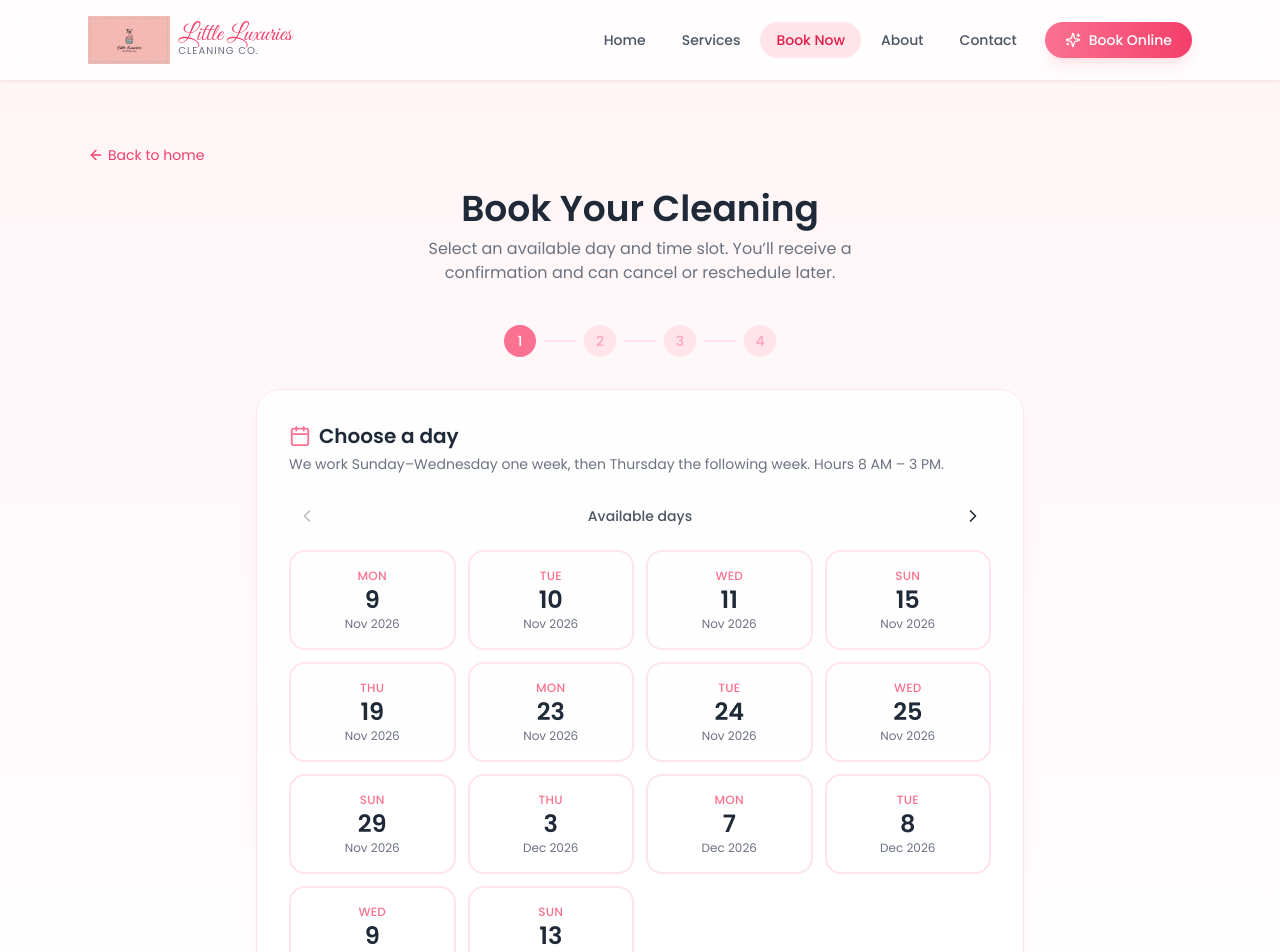
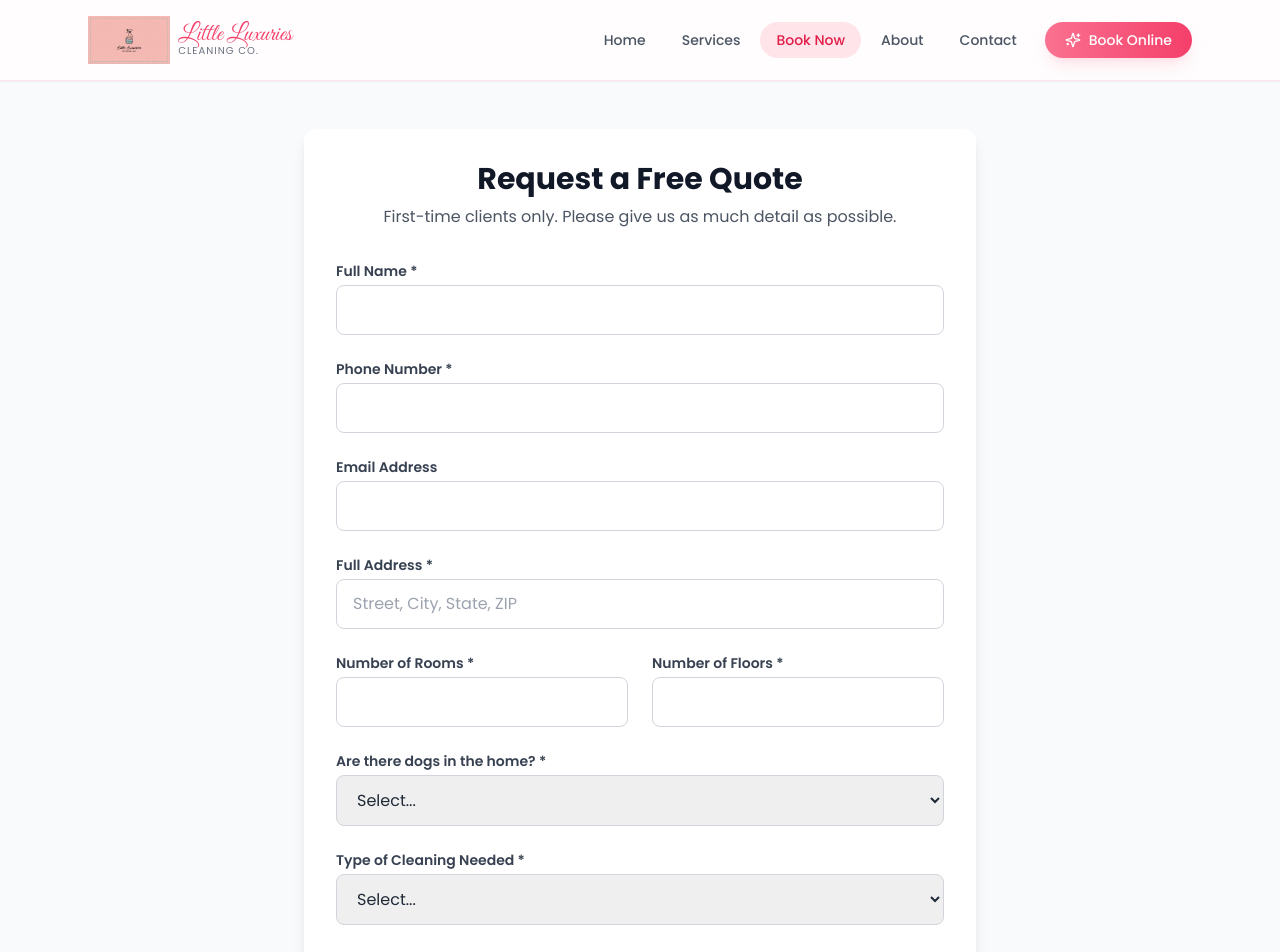
Before and after one commit to igascot47/little-luxuries-cleaning, a React (Vite) app: page /little-luxuries-cleaning/book in a window 1280 px wide. Shown: the top 952 px of the page. Built offline with nearby package versions, Linux system fonts and the light colour scheme.

Commit message:
Replace booking page with free quote request form only

```diff
--- a/src/pages/Booking.jsx
+++ b/src/pages/Booking.jsx
@@ -1,30 +1,188 @@
-import BookingCalendar from '../components/BookingCalendar'
-import { Link } from 'react-router-dom'
-import { ArrowLeft } from 'lucide-react'
+import React, { useState } from 'react';
 
-export default function Booking() {
+const Booking = () => {
+  const [submitted, setSubmitted] = useState(false);
+
+  const handleSubmit = (e) => {
+    e.preventDefault();
+    // For now this just shows success message.
+    // Later we can connect it to Formspree or email.
+    setSubmitted(true);
+  };
+
+  if (submitted) {
+    return (
+      <div className="min-h-screen bg-gray-50 flex items-center justify-center px-4">
+        <div className="max-w-md w-full bg-white p-8 rounded-xl shadow-lg text-center">
+          <h2 className="text-2xl font-bold text-green-700 mb-4">Thank You!</h2>
+          <p className="text-gray-600 mb-6">
+            Your free quote request has been received. We will contact you shortly.
+          </p>
+          <button
+            onClick={() => setSubmitted(false)}
+            className="bg-green-700 text-white px-6 py-2 rounded-lg hover:bg-green-800"
+          >
+            Submit Another Request
+          </button>
+        </div>
+      </div>
+    );
+  }
+
   return (
-    <section className="py-12 md:py-16 bg-gradient-to-b from-blush-50 to-white min-h-[80vh]">
-      <div className="max-w-6xl mx-auto px-4 sm:px-6">
-        <Link
-          to="/"
-          className="inline-flex items-center gap-1 text-sm text-blush-500 hover:underline mb-6"
-        >
-          <ArrowLeft size={16} /> Back to home
-        </Link>
+    <div className="min-h-screen bg-gray-50 py-12 px-4">
+      <div className="max-w-2xl mx-auto bg-white rounded-xl shadow-lg p-8">
+        <h1 className="text-3xl font-bold text-center text-gray-900 mb-2">
+          Request a Free Quote
+        </h1>
+        <p className="text-center text-gray-600 mb-8">
+          First-time clients only. Please give us as much detail as possible.
+        </p>
 
-        <div className="text-center mb-10">
-          <h1 className="text-3xl md:text-4xl font-semibold text-gray-800 mb-2">
-            Book Your Cleaning
-          </h1>
-          <p className="text-gray-500 max-w-lg mx-auto">
-            Select an available day and time slot. You’ll receive a confirmation and can
-            cancel or reschedule later.
+        <form onSubmit={handleSubmit} className="space-y-6">
+          {/* Name */}
+          <div>
+            <label className="block text-sm font-semibold text-gray-700 mb-1">
+              Full Name *
+            </label>
+            <input
+              type="text"
+              name="name"
+              required
+              className="w-full px-4 py-3 border border-gray-300 rounded-lg focus:ring-2 focus:ring-green-600 focus:border-green-600 outline-none"
+            />
+          </div>
+
+          {/* Phone */}
+          <div>
+            <label className="block text-sm font-semibold text-gray-700 mb-1">
+              Phone Number *
+            </label>
+            <input
+              type="tel"
+              name="phone"
+              required
+              className="w-full px-4 py-3 border border-gray-300 rounded-lg focus:ring-2 focus:ring-green-600 focus:border-green-600 outline-none"
+            />
+          </div>
+
+          {/* Email */}
+          <div>
+            <label className="block text-sm font-semibold text-gray-700 mb-1">
+              Email Address
+            </label>
+            <input
+              type="email"
+              name="email"
+              className="w-full px-4 py-3 border border-gray-300 rounded-lg focus:ring-2 focus:ring-green-600 focus:border-green-600 outline-none"
+            />
+          </div>
+
+          {/* Address */}
+          <div>
+            <label className="block text-sm font-semibold text-gray-700 mb-1">
+              Full Address *
+            </label>
+            <input
+              type="text"
+              name="address"
+              required
+              placeholder="Street, City, State, ZIP"
+              className="w-full px-4 py-3 border border-gray-300 rounded-lg focus:ring-2 focus:ring-green-600 focus:border-green-600 outline-none"
+            />
+          </div>
+
+          {/* Rooms + Floors */}
+          <div className="grid grid-cols-1 sm:grid-cols-2 gap-6">
+            <div>
+              <label className="block text-sm font-semibold text-gray-700 mb-1">
+                Number of Rooms *
+              </label>
+              <input
+                type="number"
+                name="rooms"
+                min="1"
+                required
+                className="w-full px-4 py-3 border border-gray-300 rounded-lg focus:ring-2 focus:ring-green-600 focus:border-green-600 outline-none"
+              />
+            </div>
+            <div>
+              <label className="block text-sm font-semibold text-gray-700 mb-1">
+                Number of Floors *
+              </label>
+              <input
+                type="number"
+                name="floors"
+                min="1"
+                required
+                className="w-full px-4 py-3 border border-gray-300 rounded-lg focus:ring-2 focus:ring-green-600 focus:border-green-600 outline-none"
+              />
+            </div>
+          </div>
+
+          {/* Dogs */}
+          <div>
+            <label className="block text-sm font-semibold text-gray-700 mb-1">
+              Are there dogs in the home? *
+            </label>
+            <select
+              name="dogs"
+              required
+              className="w-full px-4 py-3 border border-gray-300 rounded-lg focus:ring-2 focus:ring-green-600 focus:border-green-600 outline-none"
+            >
+              <option value="">Select...</option>
+              <option value="No">No</option>
+              <option value="Yes - 1 dog">Yes - 1 dog</option>
+              <option value="Yes - 2 dogs">Yes - 2 dogs</option>
+              <option value="Yes - 3 or more">Yes - 3 or more dogs</option>
+            </select>
+          </div>
+
+          {/* Service Type */}
+          <div>
+            <label className="block text-sm font-semibold text-gray-700 mb-1">
+              Type of Cleaning Needed *
+            </label>
+            <select
+              name="service"
+              required
+              className="w-full px-4 py-3 border border-gray-300 rounded-lg focus:ring-2 focus:ring-green-600 focus:border-green-600 outline-none"
+            >
+              <option value="">Select...</option>
+              <option value="Move-out Cleaning">Move-out Cleaning</option>
+              <option value="Move-in Cleaning">Move-in Cleaning</option>
+              <option value="One-time Deep Cleaning">One-time Deep Cleaning</option>
+              <option value="Other">Other</option>
+            </select>
+          </div>
+
+          {/* Extra Details */}
+          <div>
+            <label className="block text-sm font-semibold text-gray-700 mb-1">
+              Additional Details
+            </label>
+            <textarea
+              name="details"
+              rows="5"
+              placeholder="Please tell us anything else that will help (condition of the home, special requests, preferred days, square footage, etc.)"
+              className="w-full px-4 py-3 border border-gray-300 rounded-lg focus:ring-2 focus:ring-green-600 focus:border-green-600 outline-none resize-none"
+            ></textarea>
+          </div>
+
+          <button
+            type="submit"
+            className="w-full bg-green-700 hover:bg-green-800 text-white font-semibold py-4 rounded-lg text-lg transition"
+          >
+            Request Free Quote
+          </button>
+
+          <p className="text-center text-sm text-gray-500">
+            This form is only for first-time free quote requests.
           </p>
-        </div>
+        </form>
+      </div>
+    </div>
+  );
+};
 
-        <BookingCalendar />
-      </div>
-    </section>
-  )
-}
+export default Booking;
```
